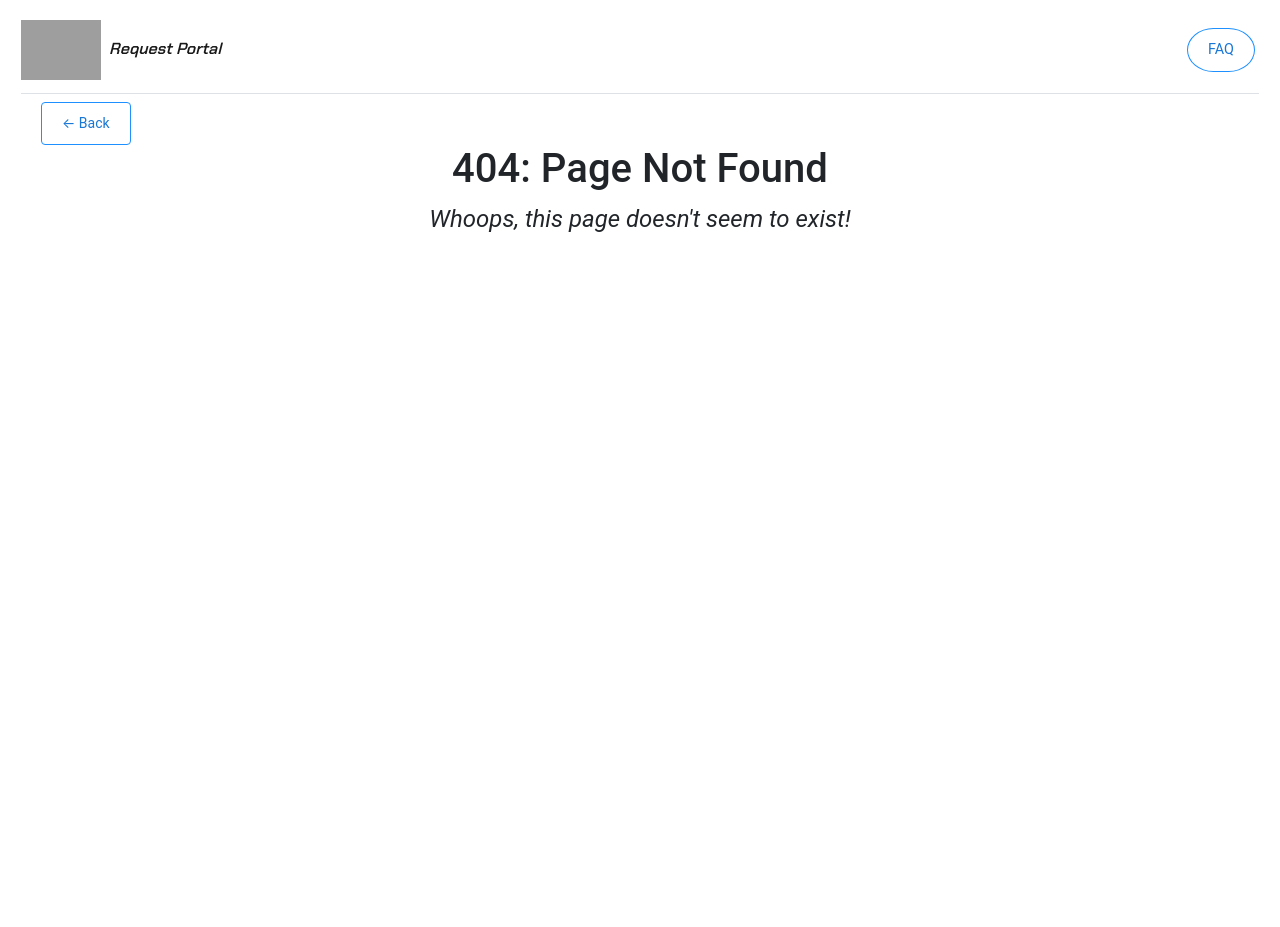
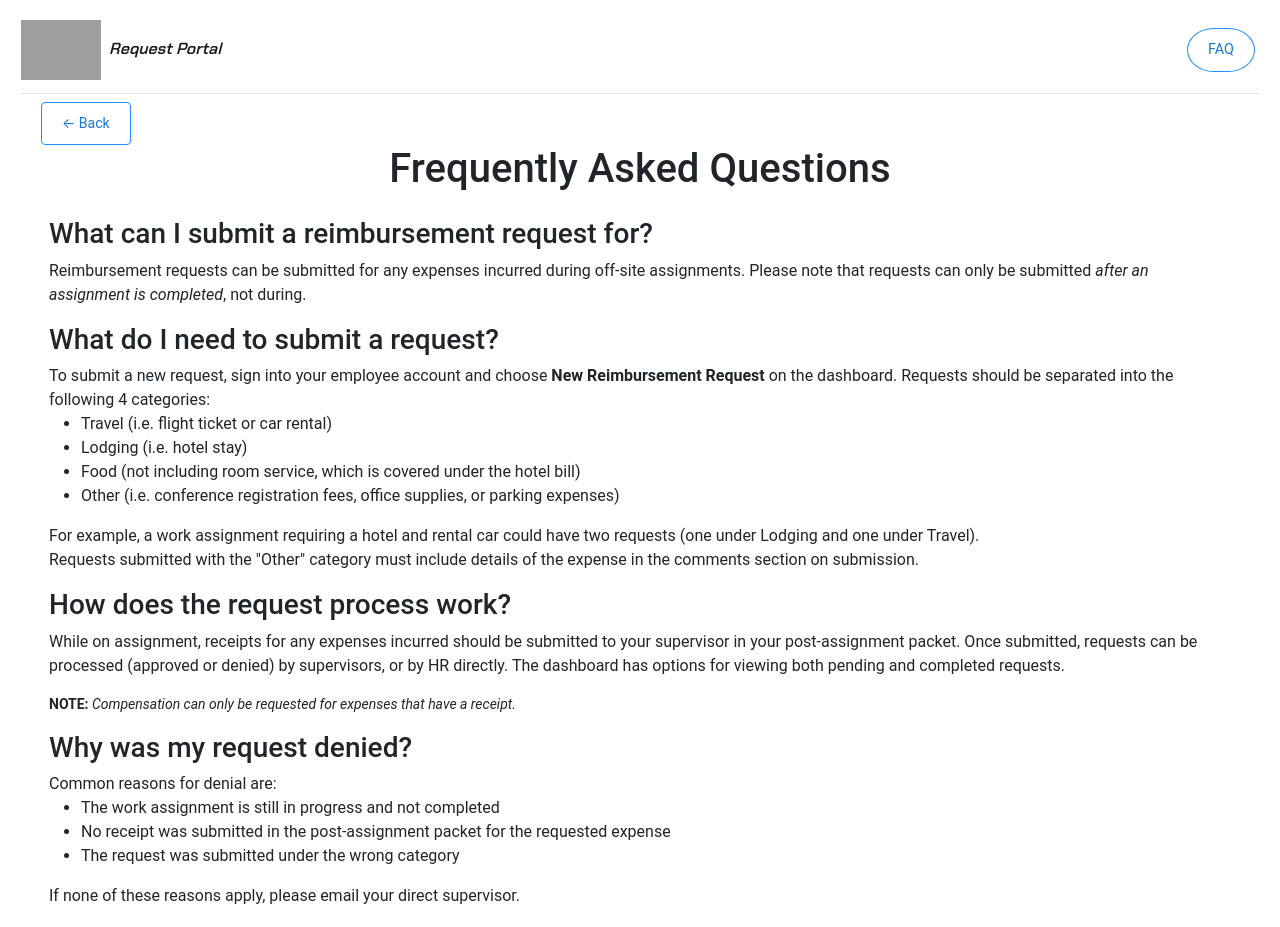
Before and after one commit to briannarenni/AtomRequestPortal, a React (Create React App) app: page /faq in a window 1280 px wide. Before the commit this address had no page. Shown: the top 927 px of the page. Before the commit the page ends 800 px from the top, so only its background shows below. Built offline with nearby package versions, Linux system fonts and the light colour scheme; grey boxes are pictures that could not be loaded.

Commit message:
Add FAQ page

```diff
--- a/src/App.js
+++ b/src/App.js
@@ -2,7 +2,7 @@ import React, { useState } from 'react';
 import { Routes, Route, useLocation } from 'react-router-dom';
 import './App.css';
 import { localService, userService } from './modules/ServicesModule';
-import { AppHeader, Landing, Login, Register, Dashboard } from './modules/PagesModule';
+import { AppHeader, Landing, FAQ, Login, Register, Dashboard } from './modules/PagesModule';
 import { NotFound, BackBtn } from './modules/ComponentsModule';
 
 export default function App() {
@@ -16,6 +16,7 @@ export default function App() {
       { path !== "/" && path !== "/dashboard" && <BackBtn /> }
       <Routes>
         <Route path="/" element={ <Landing /> } />
+        <Route path="/faq" element={<FAQ />}></Route>
         <Route path="/login" element={ <Login /> } />
         <Route path="/register" element={ <Register /> } />
         <Route path="/dashboard" element={ <Dashboard /> } />
--- a/src/modules/PagesModule.js
+++ b/src/modules/PagesModule.js
@@ -1,4 +1,5 @@
 export { default as AppHeader } from '../pages/AppHeader';
+export { default as FAQ } from '../pages/FAQ';
 export { default as Landing } from '../pages/Landing';
 export { default as Login } from '../pages/Login';
 export { default as Register } from '../pages/Register';
--- a/src/pages/AppHeader.js
+++ b/src/pages/AppHeader.js
@@ -22,7 +22,7 @@ export default function AppHeader({ isLoggedIn }) {
         { isLoggedIn && (
           <>
             <Link to="/account">
-              <Button variant="outline-primary" className={ styles.navBtn }>Account</Button>
+              <Button variant="outline-primary" className={ styles.navBtn }>Profile</Button>
             </Link>
 
             <Link to="/">
--- a/src/pages/Dashboard.js
+++ b/src/pages/Dashboard.js
@@ -3,23 +3,22 @@ import { Button, Card } from 'react-bootstrap';
 import styles from '../styles/Dashboard.module.css';
 
 export default function Dashboard() {
+  const isManager = false;
+
   const employeeMenu = {
-    'New Request': 'Submit a new reimbursement request',
-    'Check Inbox': 'Manage your messages',
-    'Submission History': 'See all submitted requests',
-    'Account Information': 'View or update account details',
+    'Submit Request': 'New Reimbursement Request',
+    'Check Pending': 'See Pending Requests',
+    'Request History': 'See Completed Requests',
+    'Account Details': 'View User Details',
   };
 
   const managerMenu = {
-    'Process Requests': 'View all pending requests',
-    'Check Inbox': 'Manage employee messages',
-    'Request Log': 'See all submitted requests',
-    'Manage Roles': 'Update employee roles',
-    'Add New Employee': 'Register a new employee account',
-    'Account Information': 'View or update account details',
+    'Pending Requests': 'Process Pending Requests',
+    'Request Log': 'See Full Request History',
+    'Manage Roles': 'Update Employee Roles',
+    'Add New Employee': 'Register Employee Account',
   };
 
-  const isManager = true;
   const menu = isManager ? managerMenu : employeeMenu;
 
   return (
@@ -31,7 +30,7 @@ export default function Dashboard() {
           <Card key={ btnText } className="col-sm-5 mx-auto my-3 px-3 py-4" >
             <Card.Body>
               <Card.Text className="lead">{ desc }</Card.Text>
-              <Button variant="primary" className="mx-auto mt-2">{ btnText }</Button>
+              <Button size="lg" variant="primary" className="mx-auto mt-2">{ btnText }</Button>
             </Card.Body>
           </Card>
         )) }
--- /dev/null
+++ b/src/pages/FAQ.js
@@ -0,0 +1,47 @@
+import React from 'react';
+
+export default function FAQ() {
+
+  return (
+    <>
+      <h1 className="text-center">Frequently Asked Questions</h1>
+      <article className="my-2 mx-3 p-3">
+        <h3> What can I submit a reimbursement request for?</h3>
+        <p>Reimbursement requests can be submitted for any expenses incurred during off-site assignments. Please note that requests can only be submitted <em>after an assignment is completed</em>, not during. </p>
+
+        <h3>What do I need to submit a request?</h3>
+        <p>To submit a new request, sign into your employee account and choose <strong>New Reimbursement Request</strong> on the dashboard. Requests should be separated into the following 4 categories:
+          <ul>
+            <li>Travel (i.e. flight ticket or car rental)</li>
+            <li>Lodging (i.e. hotel stay)</li>
+            <li>Food (not including room service, which is covered under the hotel bill)</li>
+            <li>Other (i.e. conference registration fees, office supplies, or parking expenses)</li>
+          </ul>
+        </p>
+        <p>For example, a work assignment requiring a hotel and rental car could have two requests (one under Lodging and one under Travel).
+          <p>Requests submitted with the "Other" category must include details of the expense in the comments section on submission.</p>
+        </p>
+
+        <h3>How does the request process work?</h3>
+        <p>While on assignment, receipts for any expenses incurred should be submitted to your supervisor in your post-assignment packet. Once submitted, requests can be processed (approved or denied) by supervisors, or by HR directly. The dashboard has options for viewing both pending and completed requests.
+        </p>
+        <p className="small"><strong>NOTE: </strong><em>Compensation can only be requested for expenses that have a receipt.</em>
+        </p>
+
+        <h3>Why was my request denied?</h3>
+        <p>Common reasons for denial are:
+          <ul>
+            <li>The work assignment is still in progress and not completed</li>
+            <li>No receipt was submitted in the post-assignment packet for the requested expense</li>
+            <li>The request was submitted under the wrong category</li>
+          </ul>
+          If none of these reasons apply, please email your direct supervisor.
+        </p>
+
+        <h3>What if I submit a request with the wrong amount?</h3>
+        <p>You can submit another request right away, but be sure to include the erroneous request ID in the comments section of the new request.</p>
+
+      </article>
+    </>
+  )
+}
```
